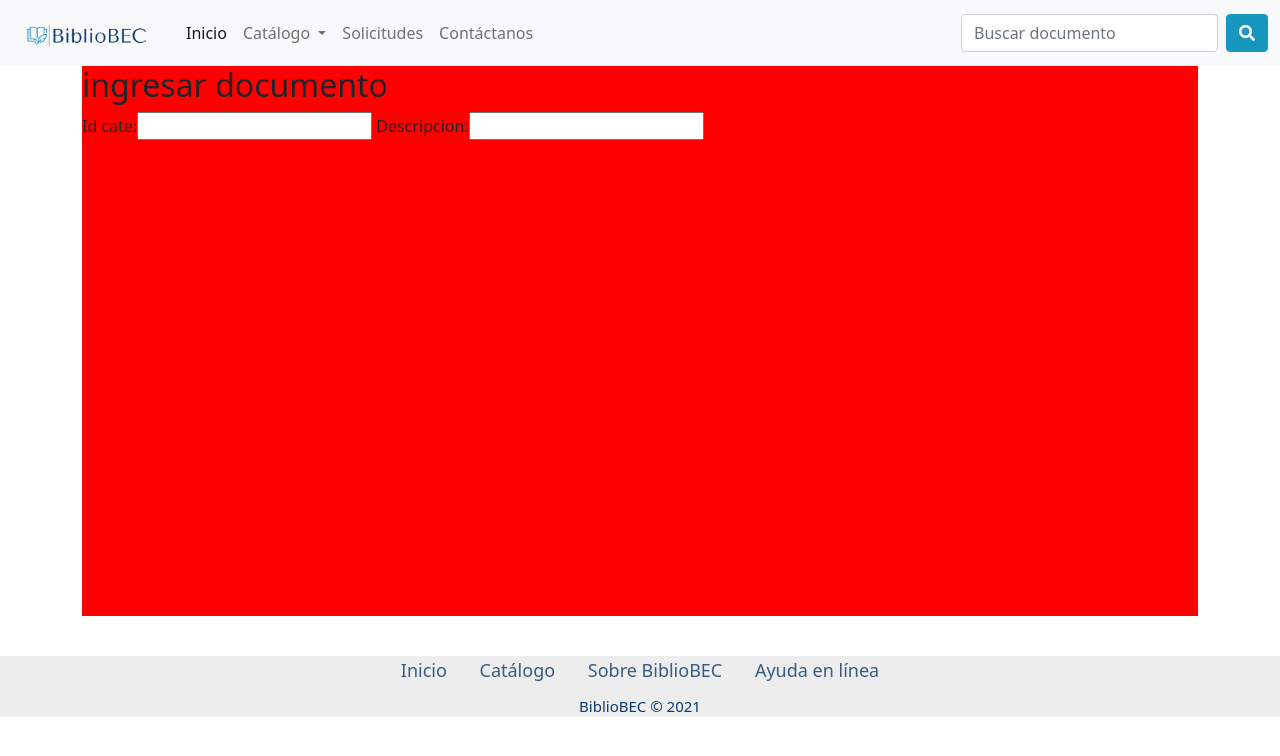
After one commit to JesusOrellana/bibiloBec, a Django app: page /documento/create in a window 1280 px wide. The commit adds this page. Shown: the top 756 px of the page. Run offline with Django 3.2, Linux system fonts and the light colour scheme; some libraries are stand-ins or nearby versions.

Commit message:
correcion de tablas y creacion de template create documentos

```diff
--- /dev/null
+++ b/biblioteca/BiblioBec/forms.py
@@ -0,0 +1,23 @@
+from django import forms
+from . models import Libro, Categoria, TipoMedio, TipoDocumento , Ejemplar, Reserva , SolicitudPrestamo
+from . models import TipoPrestamo, TipoUsuario, DetalleSolicitudPrestamo, Prestamo , Usuario
+
+# formulario documento
+
+class DocumentoForm(forms.ModelForm):
+
+    class Meta:
+        model = Libro
+        fields = '__all__'
+
+class EjemplarForm(forms.ModelForm):
+
+    class Meta:
+        model = Ejemplar
+        fields = '__all__'
+
+class CategoriaForm(forms.ModelForm):
+
+    class Meta:
+        model = Categoria
+        fields = '__all__'
--- a/biblioteca/BiblioBec/models.py
+++ b/biblioteca/BiblioBec/models.py
@@ -42,7 +42,6 @@ class Ejemplar(models.Model):
     stock = models.IntegerField()
     stock_disponible = models.IntegerField()
     stock_ocupado = models.IntegerField(blank=True, null=True)
-    libro_isbn = models.ForeignKey('Libro', models.DO_NOTHING, db_column='libro_isbn')
 
     class Meta:
         managed = False
@@ -57,11 +56,12 @@ class Libro(models.Model):
     autor = models.CharField(max_length=250)
     editorial = models.CharField(max_length=250)
     fecha_publicacion = models.DateField()
-    edicion = models.CharField(max_length=250)
+    edicion = models.IntegerField()
+    imagen = models.ImageField(upload_to="imagenes")
     categoria_id_cate = models.ForeignKey(Categoria, models.DO_NOTHING, db_column='categoria_id_cate')
     tipo_documento_id_tipo_doc = models.ForeignKey('TipoDocumento', models.DO_NOTHING, db_column='tipo_documento_id_tipo_doc')
     tipo_medio = models.ForeignKey('TipoMedio', models.DO_NOTHING, db_column='id_medio')
-
+    id_ejem = models.ForeignKey('Ejemplar', models.DO_NOTHING, db_column='id_ejem')
     class Meta:
         managed = False
         db_table = 'libro'
@@ -164,8 +164,8 @@ class Usuario(models.Model):
     direccion = models.CharField(max_length=100)
     telefono = models.IntegerField()
     correo = models.CharField(max_length=150)
-    foto = models.CharField(max_length=1, blank=True, null=True)
-    huella = models.CharField(max_length=1, blank=True, null=True)
+    foto = models.ImageField(upload_to="imagenes")
+    huella = models.ImageField(upload_to="imagenes")
     tipo_usuario_id_tipo = models.ForeignKey(TipoUsuario, models.DO_NOTHING, db_column='tipo_usuario_id_tipo')
     password = models.CharField(max_length=20)
 
--- /dev/null
+++ b/biblioteca/BiblioBec/static/css/documento.css
@@ -0,0 +1,6 @@
+.doc-center
+{
+    width:100%;
+    height:550px;
+    background: red;
+}
--- a/biblioteca/BiblioBec/static/css/styles.css
+++ b/biblioteca/BiblioBec/static/css/styles.css
@@ -1,3 +1,8 @@
+*
+{
+  margin:0;
+  padding:0;
+}
 .btn-maincolor {
   color: #fff;
   background-color: #1796c0;
--- a/biblioteca/BiblioBec/templates/base.html
+++ b/biblioteca/BiblioBec/templates/base.html
@@ -9,6 +9,7 @@
     <link rel="stylesheet" href="{% static 'css/bootstrap.min.css' %}" />
     <link rel="stylesheet" href="{% static 'css/all.min.css' %}" />
     <link rel="stylesheet" href="{% static 'css/styles.css' %}" />
+    <link rel="stylesheet" href="{% static 'css/documento.css' %}" />
     <script src="{% static 'js/bootstrap.min.js' %}"></script>
     <script src="{% static 'js/all.min.js' %}"></script>
     <script src="https://cdnjs.cloudflare.com/ajax/libs/jquery/3.2.1/jquery.min.js"></script>
--- /dev/null
+++ b/biblioteca/BiblioBec/templates/documento/create_doc.html
@@ -0,0 +1,9 @@
+{% extends "base.html" %}
+{% block content %}
+<div class="doc-center">
+    <div class="doc-titulo"><h2>ingresar documento</h2></div>
+    <div class="doc-form">
+        {{ form }}
+    </div>
+</div>
+{% endblock %}
--- a/biblioteca/BiblioBec/urls.py
+++ b/biblioteca/BiblioBec/urls.py
@@ -5,4 +5,5 @@ urlpatterns = [
     path('', views.index, name='index'),
     path('catalogo', views.catalogo, name='catalogo'),
     path('solicitudes', views.solicitudes, name='solicitudes'),
+    path('documento/create', views.create_doc, name='create_doc'),
 ]
--- a/biblioteca/BiblioBec/views.py
+++ b/biblioteca/BiblioBec/views.py
@@ -1,5 +1,5 @@
 from django.shortcuts import render
-
+from .forms import CategoriaForm
 # Create your views here.
 
 def index(request):
@@ -22,3 +22,11 @@ def solicitudes(request):
         request,
         'solicitudes.html',
     )
+
+# vistas de documentos
+
+def create_doc(request):
+    data = {
+        'form': CategoriaForm
+    }
+    return render(request, 'documento/create_doc.html', data)
--- a/biblioteca/biblioteca/settings.py
+++ b/biblioteca/biblioteca/settings.py
@@ -123,3 +123,5 @@ USE_TZ = True
 STATIC_URL = '/static/'
 LOGIN_REDIRECT_URL = 'index'
 LOGOUT_REDIRECT_URL = 'index'
+MEDIA_URL = "/media/"
+MEDIA_ROOT = os.path.join(BASE_DIR,'media')
--- a/biblioteca/biblioteca/urls.py
+++ b/biblioteca/biblioteca/urls.py
@@ -19,8 +19,11 @@ from django.urls import include
 from django.conf.urls.static import static
 from django.conf import settings
 from django.views.generic.base import TemplateView
-
+from django.conf import settings
 urlpatterns = [
     path('admin/', admin.site.urls),
     path('',include('BiblioBec.urls')),
     ]
+
+if settings.DEBUG:
+    urlpatterns += static(settings.MEDIA_URL,document_root=settings.MEDIA_ROOT)
```
